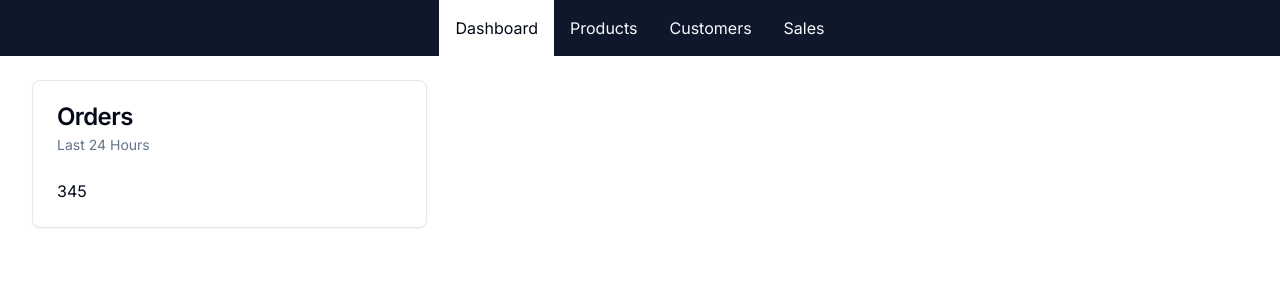
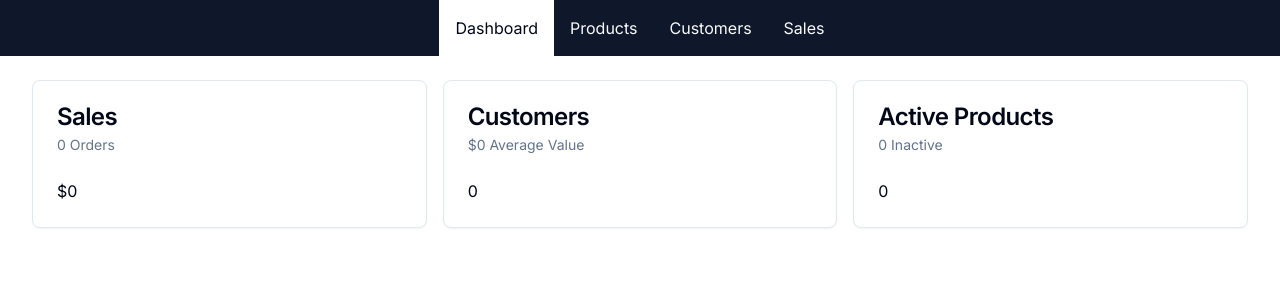
Before and after one commit to kcynia85/store-prisma-nextjs-typescript-tailwind, a Next.js app: page /admin in a window 1280 px wide. Shown: the top 300 px of the page. Built offline with nearby package versions, Linux system fonts and the light colour scheme; no server answers; the database is empty.

Commit message:
Enhance admin dashboard with real-time statistics and added currency/number formatting support
Enhance admin dashboard with real-time sales, user, and product
statistics and added formatting for currency and numbers

```diff
--- a/src/app/admin/page.tsx
+++ b/src/app/admin/page.tsx
@@ -4,36 +4,86 @@
   CardDescription,
   CardHeader,
   CardTitle,
-} from "@/components/ui/Card";
-
+} from "@/components/ui/Card"
+import db from "@/db/db"
+import { formatCurrency, formatNumber } from "@/lib/formatters"
 
 const getSalesData = async () => {
-  // Call API and return data
+  const data = await db.order.aggregate({
+    _sum: { pricePaidInCents: true },
+    _count: true,
+  })
+
+  return {
+    amount: (data._sum.pricePaidInCents || 0) / 100,
+    numberOfSales: data._count,
+  }
 };
 
-const AdminDashboard = () => {
+const getUserData = async () => {
+  const [userCount, orderData] = await Promise.all([
+    db.user.count(),
+    db.order.aggregate({
+      _sum: { pricePaidInCents: true },
+    }),
+  ])
+
+  return {
+    userCount,
+    averageValuePerUser:
+      userCount === 0
+        ? 0
+        : (orderData._sum.pricePaidInCents || 0) / userCount / 100,
+  }
+}
+
+const getProductData = async () => {
+  const [activeCount, inactiveCount] = await Promise.all([
+    db.product.count({ where: { isAvailableForPurchase: true } }),
+    db.product.count({ where: { isAvailableForPurchase: false } }),
+  ])
+
+  return { activeCount, inactiveCount }
+}
+
+const AdminDashboard = async () => {
+  const [salesData, userData, productData] = await Promise.all([
+    getSalesData(),
+    getUserData(),
+    getProductData(),
+  ])
+
   return (
-    <div className="
-      grid grid-cols-1
-      md:grid-cols-2
-      lg:grid-cols-3
-      gap-4">
+    <div className="grid grid-cols-1 md:grid-cols-2 lg:grid-cols-3 gap-4">
       <DashboardCard
-        title="Orders"
-        subtitle="Last 24 Hours"
-        body="345"/>
+        title="Sales"
+        subtitle={`${formatNumber(salesData.numberOfSales)} Orders`}
+        body={formatCurrency(salesData.amount)}
+      />
+      <DashboardCard
+        title="Customers"
+        subtitle={`${formatCurrency(
+          userData.averageValuePerUser
+        )} Average Value`}
+        body={formatNumber(userData.userCount)}
+      />
+      <DashboardCard
+        title="Active Products"
+        subtitle={`${formatNumber(productData.inactiveCount)} Inactive`}
+        body={formatNumber(productData.activeCount)}
+      />
     </div>
-  );
-};
+  )
+}
 
 type DashboardCardProps = {
-  title: string;
-  subtitle: string;
-  body: string;
-};
+  title: string
+  subtitle: string
+  body: string
+}
 
-const DashboardCard = ({title, subtitle, body}: DashboardCardProps) => {
-  return  (
+const DashboardCard = ({ title, subtitle, body }: DashboardCardProps) => {
+  return (
     <Card>
       <CardHeader>
         <CardTitle>{title}</CardTitle>
@@ -43,7 +93,7 @@
         <p>{body}</p>
       </CardContent>
     </Card>
-  );
-};
+  )
+}
 
 export default AdminDashboard;
--- /dev/null
+++ b/src/lib/formatters.ts
@@ -0,0 +1,15 @@
+const CURRENCY_FORMATTER = new Intl.NumberFormat("en-US", {
+  currency: "USD",
+  style: "currency",
+  minimumFractionDigits: 0,
+})
+
+export function formatCurrency(amount: number) {
+  return CURRENCY_FORMATTER.format(amount)
+}
+
+const NUMBER_FORMATTER = new Intl.NumberFormat("en-US")
+
+export function formatNumber(number: number) {
+  return NUMBER_FORMATTER.format(number)
+}
```
Lines whose indentation alone changed are shown as unchanged.
